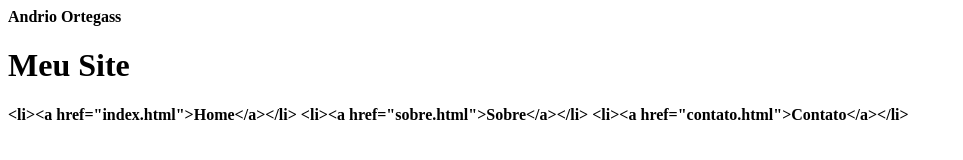
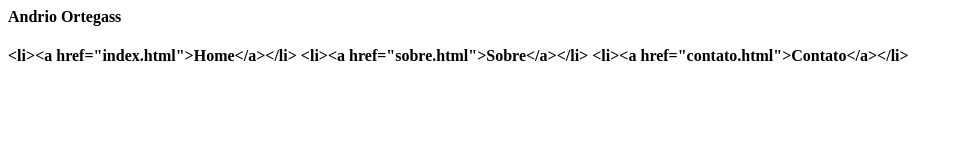
Before and after one commit to Andrio123/tutorial-git, a plain HTML site: page tutorial/index.html in a window 1280 px wide. Shown: the whole page, without its empty margins (0-963 px from the left). Drawn offline with Linux system fonts and the light colour scheme.

Commit message:
apagado meu site

```diff
--- a/tutorial/index.html
+++ b/tutorial/index.html
@@ -9,7 +9,7 @@
 
 <body>
 <strong>Andrio Ortega<strong>ss
-<h1>Meu Site</h1>
+<h1></h1>
 
 
     &lt;li&gt;&lt;a href="index.html"&gt;Home&lt;/a&gt;&lt;/li&gt;
```
